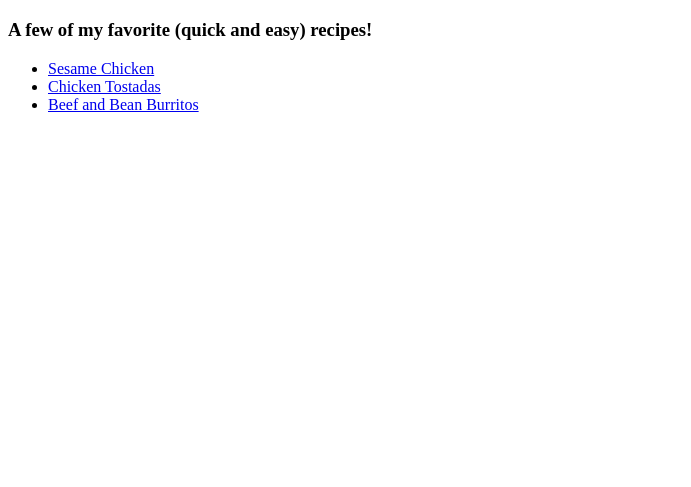
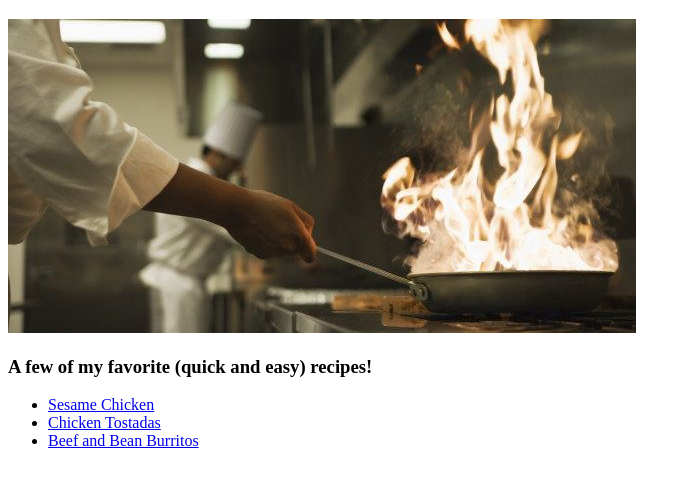
Before and after one commit to TreTheDev/odin-recipes, a plain HTML site: page index.html in a window 1280 px wide. Shown: the part 61-548 px from the top of the page, without its empty margins (0-691 px from the left). Drawn offline with Linux system fonts and the light colour scheme.

Commit message:
Final touches

```diff
--- a/index.html
+++ b/index.html
@@ -8,6 +8,7 @@
 </head>
 <body>
     <h1>Odin Recipes</h1>
+    <img src="./imgs/chef.jpg" alt="">
     <h3>A few of my favorite (quick and easy) recipes!</h3>
     <ul>
         <li>
```
Also changed, not shown: imgs/chef.jpg (added).
